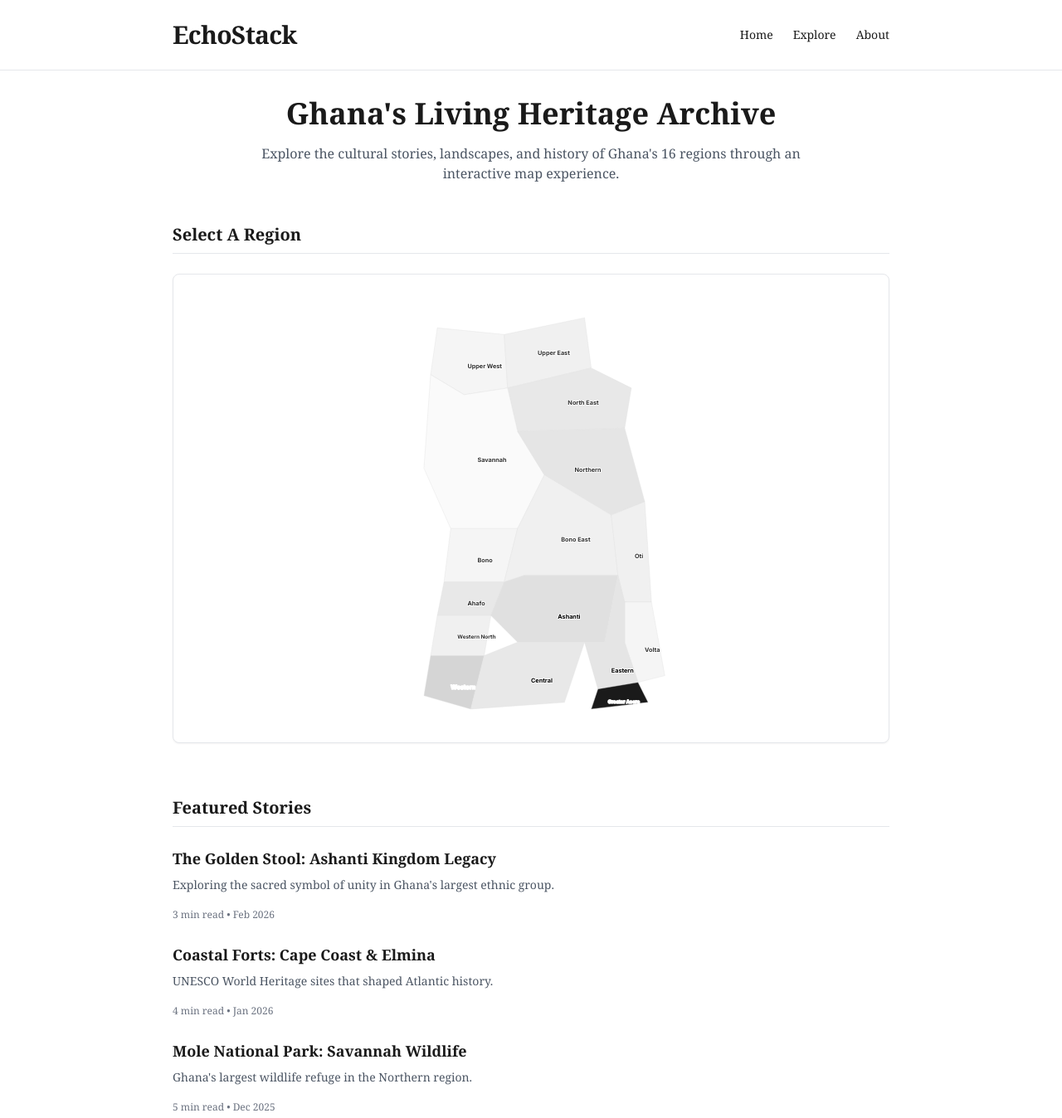
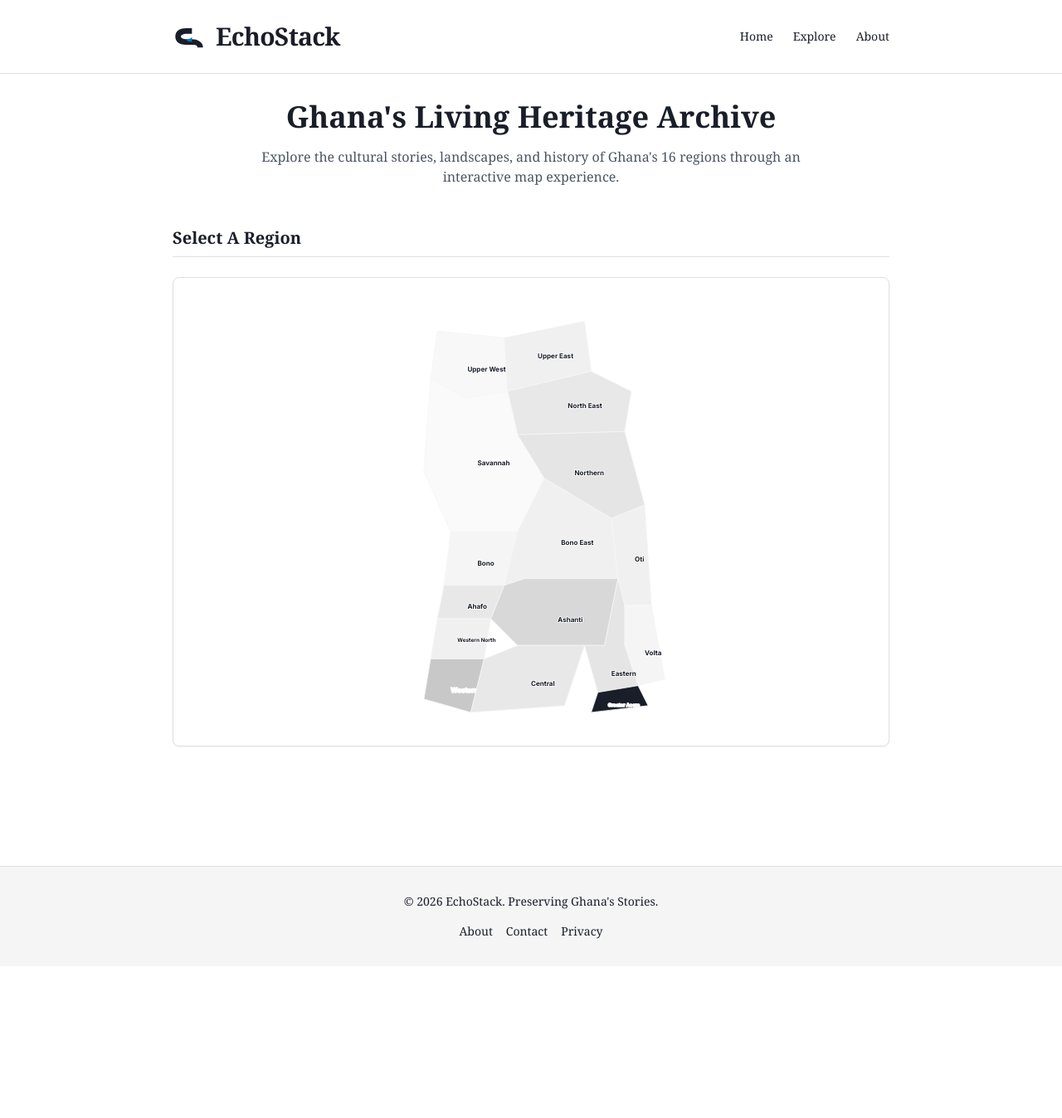
Before and after one commit to mirekudev-prog/echo-stack-ghana, a plain HTML site: page index.html in a window 1280 px wide. Shown: the top 1348 px of the page at 83% size. After the commit the page ends 1165 px from the top, so only its background shows below. Drawn offline with nearby package versions, Linux system fonts and the light colour scheme; a web font is replaced by a local one.

Commit message:
Update index.html

```diff
--- a/index.html
+++ b/index.html
@@ -6,7 +6,7 @@
     <title>EchoStack - Ghana's Heritage Archive</title>
 
     <!-- PWA Meta Tags -->
-    <meta name="theme-color" content="#000000">
+    <meta name="theme-color" content="#1a1e29">
     <link rel="manifest" href="/manifest.json">
 
     <!-- Tailwind CSS -->
@@ -16,45 +16,50 @@
     <style>
         @import url('https://fonts.googleapis.com/css2?family=Inter:wght@400;600;700&family=Georgia:wght@400;700&display=swap');
 
-        /* Substack-inspired Typography */
+        /* ECHOSTACK BRAND COLORS FROM LOGO */
+        :root {
+            --brand-dark: #1a1e29;     /* Dark Gray from logo */
+            --brand-blue: #0077b6;      /* Blue accent from logo */
+            --brand-light-gray: #f5f5f5;
+            --brand-white: #ffffff;
+        }
+
+        body {
+            font-family: 'Georgia', serif;
+            background-color: var(--brand-white);
+            color: var(--brand-dark);
+        }
+
         .serif { font-family: 'Georgia', serif; }
         .sans-serif { font-family: 'Inter', sans-serif; }
 
-        body {
-            font-family: 'Georgia', serif;
-            background-color: #ffffff;
-            color: #1a1a1a;
-        }
-
         /* Map SVG Styling */
         .region-path {
-            transition: all 0.2s ease;
+            transition: all 0.3s ease;
             cursor: pointer;
-            stroke: #e0e0e0;
-            stroke-width: 0.5;
+            stroke: var(--brand-light-gray);
+            stroke-width: 1;
         }
 
         .region-path:hover {
-            stroke: #000000;
-            stroke-width: 1.5;
-            filter: brightness(0.9);
+            stroke: var(--brand-blue);
+            stroke-width: 2;
         }
 
         .region-active {
-            stroke: #000000;
-            stroke-width: 2;
-            fill-opacity: 0.8;
+            stroke: var(--brand-blue);
+            stroke-width: 2.5;
         }
 
         /* Map Labels */
         .map-label {
-            font-size: 9px;
+            font-size: 10px;
             font-weight: 700;
             font-family: 'Inter', sans-serif;
             pointer-events: none;
-            fill: #333333;
+            fill: var(--brand-dark);
             paint-order: stroke;
-            stroke: #ffffff;
+            stroke: var(--brand-white);
             stroke-width: 2px;
             stroke-linecap: round;
             stroke-linejoin: round;
@@ -63,14 +68,23 @@
 </head>
 <body class="antialiased">
 
-    <!-- HEADER (Substack Style) -->
-    <header class="border-b border-gray-200 py-6">
+    <!-- HEADER WITH ECHOSTACK LOGO -->
+    <header class="border-b border-gray-200 py-6 bg-white" style="border-color: #e0e0e0;">
         <div class="max-w-4xl mx-auto px-4 flex justify-between items-center">
-            <h1 class="text-3xl font-bold tracking-tight">EchoStack</h1>
+            <div class="flex items-center gap-3">
+                <!-- EchoStack Logo Icon (Dark Gray + Blue S Shape) -->
+                <svg width="40" height="40" viewBox="0 0 60 40" fill="none">
+                    <path d="M5 20C5 12 10 5 25 5H35V15H25C20 15 15 17 15 20C15 23 20 25 25 25H35C45 25 55 30 55 40H45C45 35 40 35 35 35H25C10 35 5 28 5 20Z"
+                          fill="var(--brand-dark)" style="fill: #1a1e29;"/>
+                    <path d="M25 25C30 25 35 23 35 20V30C35 30 25 30 25 25Z"
+                          fill="var(--brand-blue)" style="fill: #0077b6;"/>
+                </svg>
+                <h1 class="text-3xl font-bold tracking-tight" style="color: var(--brand-dark);">EchoStack</h1>
+            </div>
             <nav class="flex gap-6 text-sm">
-                <a href="/" class="hover:text-black">Home</a>
-                <a href="#" class="hover:text-black">Explore</a>
-                <a href="#" class="hover:text-black">About</a>
+                <a href="/" class="hover:text-[var(--brand-blue)]" style="color: var(--brand-dark);">Home</a>
+                <a href="#" class="hover:text-[var(--brand-blue)]" style="color: var(--brand-dark);">Explore</a>
+                <a href="#" class="hover:text-[var(--brand-blue)]" style="color: var(--brand-dark);">About</a>
             </nav>
         </div>
     </header>
@@ -80,18 +94,18 @@
 
         <!-- INTRO -->
         <section class="mb-12 text-center">
-            <h2 class="text-4xl font-bold mb-4">Ghana's Living Heritage Archive</h2>
+            <h2 class="text-4xl font-bold mb-4" style="color: var(--brand-dark);">Ghana's Living Heritage Archive</h2>
             <p class="text-gray-600 max-w-2xl mx-auto">Explore the cultural stories, landscapes, and history of Ghana's 16 regions through an interactive map experience.</p>
         </section>
 
-        <!-- MAP SECTION -->
+        <!-- MAP SECTION (SVG EMBEDDED - NO EXTERNAL IMAGE!) -->
         <section class="mb-16">
-            <h3 class="text-xl font-semibold mb-6 border-b pb-2">Select A Region</h3>
+            <h3 class="text-xl font-semibold mb-6 border-b pb-2" style="border-color: #e0e0e0;" style="color: var(--brand-dark);">Select A Region</h3>
 
-            <div class="bg-white p-8 rounded-lg border border-gray-200 shadow-sm">
+            <div class="bg-white p-8 rounded-lg border border-gray-200 shadow-sm" style="border-color: #e0e0e0;">
                 <svg id="ghana-svg" viewBox="0 0 400 620" class="w-full h-auto max-h-[500px]">
                     <!-- UPPER WEST -->
-                    <path id="upper-west" d="M60,40 L160,50 L165,130 L100,140 L50,110 Z" fill="#f5f5f5" class="region-path" />
+                    <path id="upper-west" d="M60,40 L160,50 L165,130 L100,140 L50,110 Z" fill="#f8f8f8" class="region-path" />
                     <text x="105" y="100" class="map-label">Upper West</text>
 
                     <!-- UPPER EAST -->
@@ -123,8 +137,8 @@
                     <text x="105" y="455" class="map-label">Ahafo</text>
 
                     <!-- ASHANTI -->
-                    <path id="ashanti" d="M160,420 L190,410 L330,410 L310,510 L180,510 L140,470 Z" fill="#e0e0e0" class="region-path" />
-                    <text x="240" y="475" class="map-label" style="fill: #000;">Ashanti</text>
+                    <path id="ashanti" d="M160,420 L190,410 L330,410 L310,510 L180,510 L140,470 Z" fill="#d8d8d8" class="region-path" />
+                    <text x="240" y="475" class="map-label" style="fill: var(--brand-dark);">Ashanti</text>
 
                     <!-- OTI -->
                     <path id="oti" d="M320,320 L370,300 L380,450 L340,450 L330,410 Z" fill="#f0f0f0" class="region-path" />
@@ -136,40 +150,40 @@
 
                     <!-- EASTERN -->
                     <path id="eastern" d="M310,510 L330,410 L340,450 L340,510 L360,570 L300,580 L280,510 Z" fill="#e5e5e5" class="region-path" />
-                    <text x="320" y="555" class="map-label" style="fill: #000;">Eastern</text>
+                    <text x="320" y="555" class="map-label" style="fill: var(--brand-dark);">Eastern</text>
 
                     <!-- WESTERN NORTH -->
                     <path id="western-north" d="M60,470 L140,470 L130,530 L50,530 Z" fill="#f0f0f0" class="region-path" />
                     <text x="90" y="505" class="map-label" style="font-size: 8px;">Western North</text>
 
                     <!-- WESTERN -->
-                    <path id="western" d="M50,530 L130,530 L110,610 L40,590 Z" fill="#d5d5d5" class="region-path" />
-                    <text x="80" y="580" class="map-label" style="fill: #fff;">Western</text>
+                    <path id="western" d="M50,530 L130,530 L110,610 L40,590 Z" fill="#c8c8c8" class="region-path" />
+                    <text x="80" y="580" class="map-label" style="fill: var(--brand-white);">Western</text>
 
                     <!-- CENTRAL -->
                     <path id="central" d="M130,530 L180,510 L280,510 L250,600 L110,610 Z" fill="#e8e8e8" class="region-path" />
-                    <text x="200" y="570" class="map-label" style="fill: #000;">Central</text>
+                    <text x="200" y="570" class="map-label" style="fill: var(--brand-dark);">Central</text>
 
                     <!-- GREATER ACCRA -->
-                    <path id="greater-accra" d="M300,580 L360,570 L375,600 L290,610 Z" fill="#1a1a1a" class="region-path" />
-                    <text x="315" y="602" class="map-label" style="font-size: 7px; fill: #fff;">Greater Accra</text>
+                    <path id="greater-accra" d="M300,580 L360,570 L375,600 L290,610 Z" fill="var(--brand-dark)" class="region-path" style="fill: #1a1e29;"/>
+                    <text x="315" y="602" class="map-label" style="font-size: 7px; fill: var(--brand-white);">Greater Accra</text>
                 </svg>
             </div>
         </section>
 
-        <!-- INFO PANEL (Below Map - Substack Card Style) -->
-        <section id="info-panel" class="mb-12 bg-white p-8 rounded-lg border border-gray-200 shadow-sm hidden">
+        <!-- INFO PANEL -->
+        <section id="info-panel" class="mb-12 bg-white p-8 rounded-lg border border-gray-200 shadow-sm hidden" style="border-color: #e0e0e0;">
             <div class="max-w-2xl">
-                <span id="reg-id" class="text-xs font-semibold bg-gray-100 px-3 py-1 rounded-full text-gray-600 uppercase tracking-wider">GH-XX</span>
-                <h2 id="reg-name" class="text-3xl font-bold mt-4 mb-2">Region Name</h2>
+                <span id="reg-id" class="text-xs font-semibold bg-gray-100 px-3 py-1 rounded-full text-gray-600 uppercase tracking-wider">#GH-XX</span>
+                <h2 id="reg-name" class="text-3xl font-bold mt-4 mb-2" style="color: var(--brand-dark);">Region Name</h2>
                 <p id="reg-cap" class="text-gray-600 italic mb-6">Capital: City Name</p>
 
                 <div class="grid grid-cols-2 gap-4 mb-6">
-                    <div class="p-4 bg-gray-50 rounded border border-gray-200">
+                    <div class="p-4 bg-gray-50 rounded border border-gray-200" style="border-color: #e0e0e0;">
                         <p class="text-xs font-semibold text-gray-500 uppercase mb-1">Population</p>
-                        <p id="reg-pop" class="text-xl font-bold">Loading...</p>
+                        <p id="reg-pop" class="text-xl font-bold" style="color: var(--brand-dark);">Loading...</p>
                     </div>
-                    <div class="p-4 bg-gray-50 rounded border border-gray-200">
+                    <div class="p-4 bg-gray-50 rounded border border-gray-200" style="border-color: #e0e0e0;">
                         <p class="text-xs font-semibold text-gray-500 uppercase mb-1">Terrain</p>
                         <p id="reg-alt" class="text-base font-medium">Loading...</p>
                     </div>
@@ -177,55 +191,23 @@
 
                 <p id="reg-desc" class="text-gray-700 leading-relaxed mb-6">Region description loading...</p>
 
-                <button onclick="resetPanel()" class="px-6 py-2 border border-gray-300 rounded hover:bg-gray-50 text-sm font-semibold">
+                <button onclick="resetPanel()" class="px-6 py-2 rounded font-bold transition border"
+                        style="border-color: var(--brand-dark); color: var(--brand-dark);">
                     ← Back to Map
                 </button>
             </div>
         </section>
 
-        <!-- RECENT STORIES SECTION (Substack Articles Style) -->
-        <section class="mb-12">
-            <h3 class="text-xl font-semibold mb-6 border-b pb-2">Featured Stories</h3>
-            <div class="space-y-6">
-                <!-- Story Card 1 -->
-                <article class="flex gap-4">
-                    <div class="flex-1">
-                        <h4 class="font-bold text-lg mb-2">The Golden Stool: Ashanti Kingdom Legacy</h4>
-                        <p class="text-gray-600 text-sm mb-3">Exploring the sacred symbol of unity in Ghana's largest ethnic group.</p>
-                        <span class="text-xs text-gray-500">3 min read • Feb 2026</span>
-                    </div>
-                </article>
-
-                <!-- Story Card 2 -->
-                <article class="flex gap-4">
-                    <div class="flex-1">
-                        <h4 class="font-bold text-lg mb-2">Coastal Forts: Cape Coast & Elmina</h4>
-                        <p class="text-gray-600 text-sm mb-3">UNESCO World Heritage sites that shaped Atlantic history.</p>
-                        <span class="text-xs text-gray-500">4 min read • Jan 2026</span>
-                    </div>
-                </article>
-
-                <!-- Story Card 3 -->
-                <article class="flex gap-4">
-                    <div class="flex-1">
-                        <h4 class="font-bold text-lg mb-2">Mole National Park: Savannah Wildlife</h4>
-                        <p class="text-gray-600 text-sm mb-3">Ghana's largest wildlife refuge in the Northern region.</p>
-                        <span class="text-xs text-gray-500">5 min read • Dec 2025</span>
-                    </div>
-                </article>
-            </div>
-        </section>
-
     </main>
 
-    <!-- FOOTER (Minimal Substack Style) -->
-    <footer class="border-t border-gray-200 py-8 mt-12">
+    <!-- FOOTER -->
+    <footer class="border-t border-gray-200 py-8 mt-12" style="border-color: #e0e0e0; background-color: var(--brand-light-gray);">
         <div class="max-w-4xl mx-auto px-4 text-center">
-            <p class="text-sm text-gray-500">&copy; 2026 EchoStack. Preserving Ghana's Stories.</p>
+            <p class="text-sm" style="color: var(--brand-dark);">&copy; 2026 EchoStack. Preserving Ghana's Stories.</p>
             <div class="flex justify-center gap-4 mt-4 text-sm">
-                <a href="#" class="hover:text-black">About</a>
-                <a href="#" class="hover:text-black">Contact</a>
-                <a href="#" class="hover:text-black">Privacy</a>
+                <a href="#" class="hover:text-[var(--brand-blue)]" style="color: var(--brand-dark);">About</a>
+                <a href="#" class="hover:text-[var(--brand-blue)]" style="color: var(--brand-dark);">Contact</a>
+                <a href="#" class="hover:text-[var(--brand-blue)]" style="color: var(--brand-dark);">Privacy</a>
             </div>
         </div>
     </footer>
```
